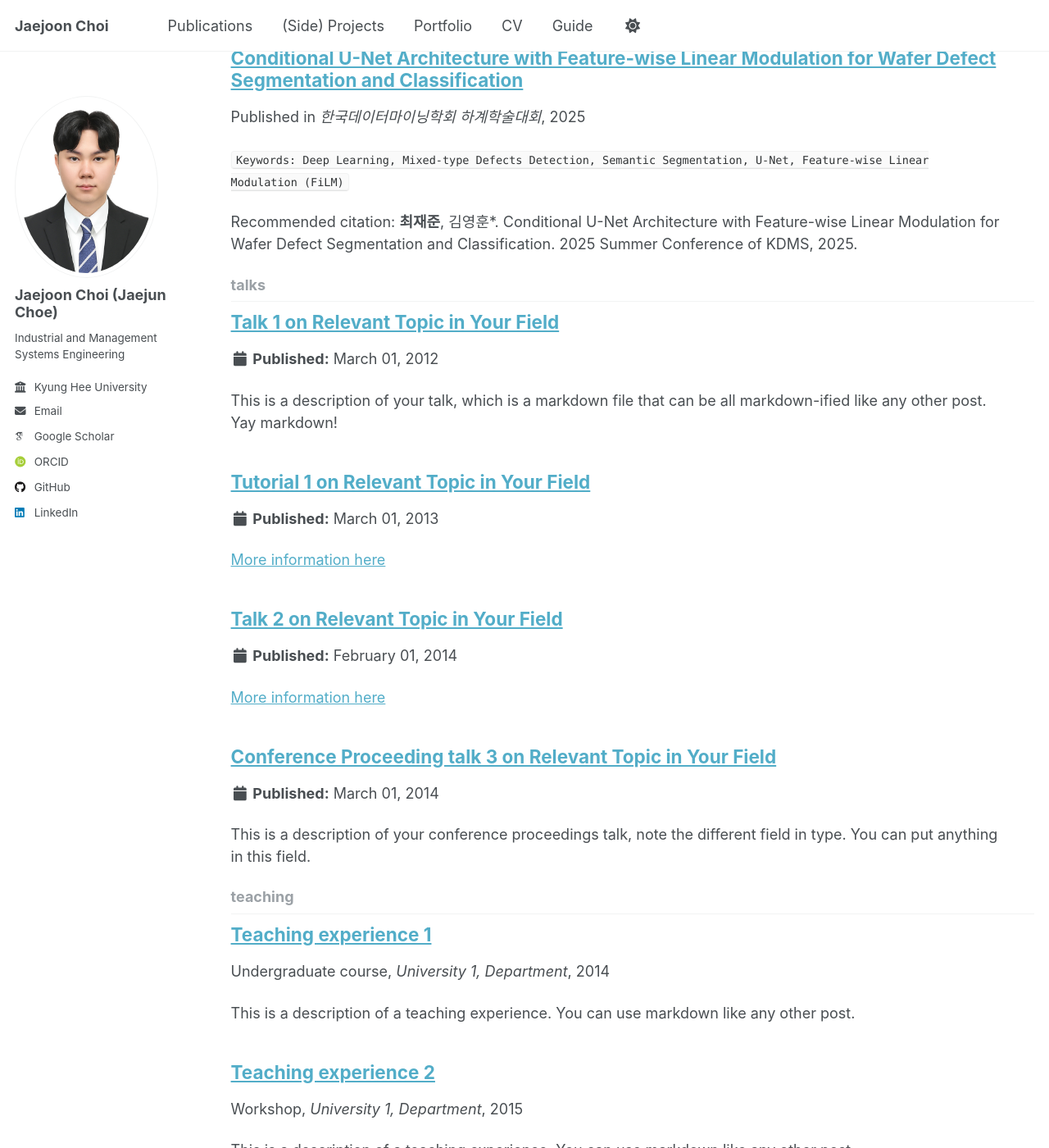
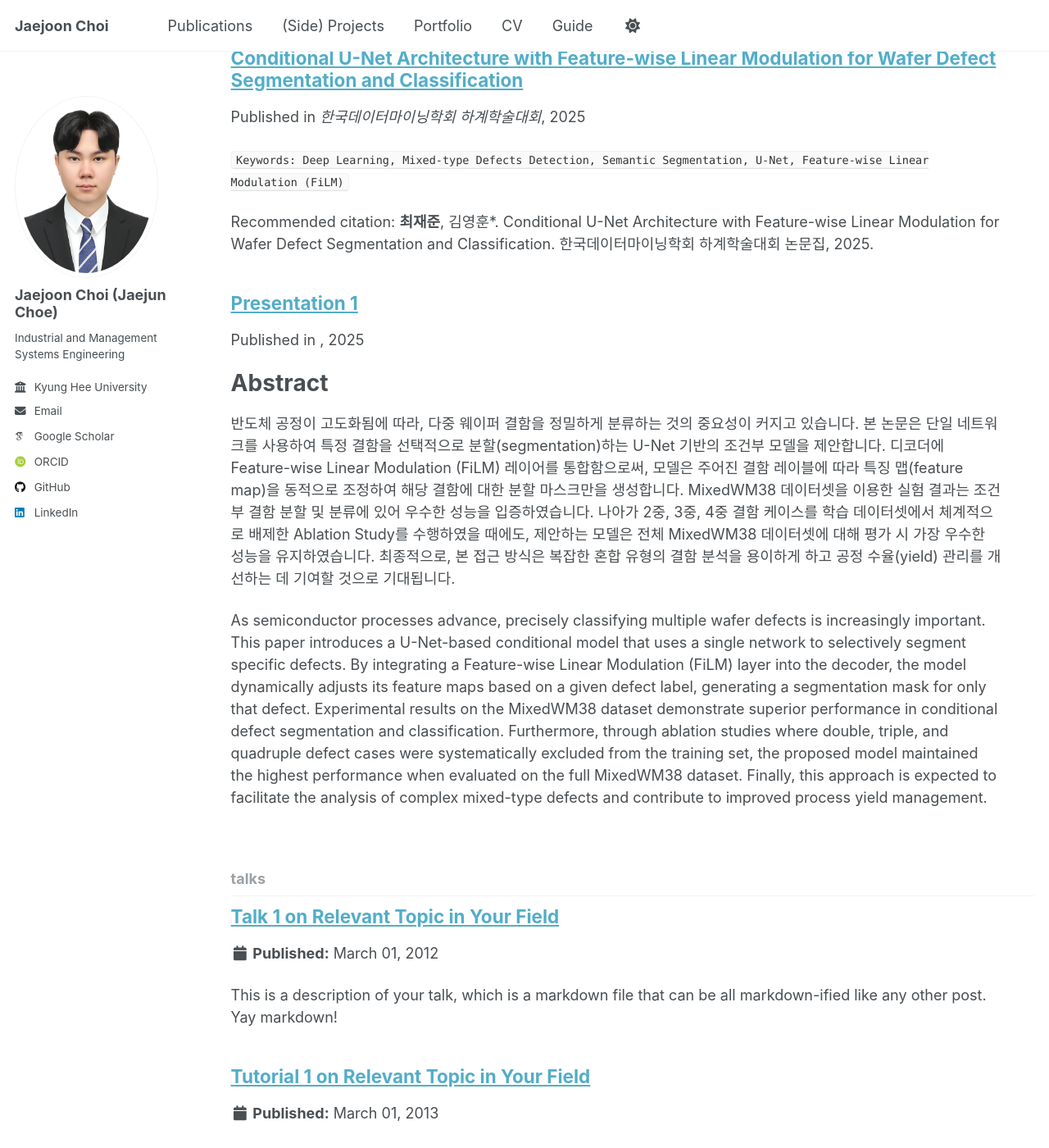
Before and after one commit to jaejunchoe/jaejunchoe.github.io, a Jekyll site: the page built from _pages/collection-archive.html, in a window 1280 px wide and 1400 px high, scrolled down 2148 px. Shown: the whole window at 82% size. Built offline with Jekyll 4.4.1, drawn with Linux system fonts in a browser that asks for light colours; some web fonts are replaced; some of the changed text lies outside the part shown.

Commit message:
initial commit

```diff
--- a/_publications/2025-08-29-poster-4.md
+++ b/_publications/2025-08-29-poster-4.md
@@ -6,8 +6,8 @@ permalink: /publication/2025-08-29-poster-4
 excerpt: '`Keywords: Deep Learning, Mixed-type Defects Detection, Semantic Segmentation, U-Net, Feature-wise Linear Modulation (FiLM)`'
 date: 2025-08-29
 venue: '한국데이터마이닝학회 하계학술대회'
-#paperurl: ''
-citation: '<strong>최재준</strong>, 김영훈*. Conditional U-Net Architecture with Feature-wise Linear Modulation for Wafer Defect Segmentation and Classification. 2025 Summer Conference of KDMS, 2025.'
+#paperurl: 'https://www.kdms.or.kr/bbs/download.php?bo_table=notice&wr_id=42&no=0&js=on'
+citation: '<strong>최재준</strong>, 김영훈*. Conditional U-Net Architecture with Feature-wise Linear Modulation for Wafer Defect Segmentation and Classification. 한국데이터마이닝학회 하계학술대회 논문집, 2025.'
 ---
 
 # Abstract
--- /dev/null
+++ b/_publications/2025-11-06-presentation-1.md
@@ -0,0 +1,19 @@
+---
+#title: "웨이퍼 빈 맵 분류를 위한 Feature-Wise Linear Modulation 기반 조건부 분할 모델"
+#collection: publications
+#category: conferences
+#permalink: /publication/2025-11-06-presentation-1
+#excerpt: '`Keywords: Deep Learning, Mixed-type Defects Detection & Semantic Segmentation, Disentanglement of Mixed Defects, Feature-wise Linear Modulation (FiLM)`'
+#date: 2025-11-06
+#venue: '대한산업공학회 추계학술대회'
+#paperurl: ''
+##citation: '<strong>최재준</strong>, 김영훈*. 웨이퍼 빈 맵 분류를 위한 Feature-Wise Linear Modulation 기반 조건부 분할 모델. 대한산업공학회 추계학술대회 논문집, 2025, -.'
+---
+
+# Abstract
+반도체 공정이 고도화됨에 따라, 다중 웨이퍼 결함을 정밀하게 분류하는 것의 중요성이 커지고 있습니다. 본 논문은 단일 네트워크를 사용하여 특정 결함을 선택적으로 분할(segmentation)하는 U-Net 기반의 조건부 모델을 제안합니다. 디코더에 Feature-wise Linear Modulation (FiLM) 레이어를 통합함으로써, 모델은 주어진 결함 레이블에 따라 특징 맵(feature map)을 동적으로 조정하여 해당 결함에 대한 분할 마스크만을 생성합니다. MixedWM38 데이터셋을 이용한 실험 결과는 조건부 결함 분할 및 분류에 있어 우수한 성능을 입증하였습니다. 나아가 2중, 3중, 4중 결함 케이스를 학습 데이터셋에서 체계적으로 배제한 Ablation Study를 수행하였을 때에도, 제안하는 모델은 전체 MixedWM38 데이터셋에 대해 평가 시 가장 우수한 성능을 유지하였습니다. 최종적으로, 본 접근 방식은 복잡한 혼합 유형의 결함 분석을 용이하게 하고 공정 수율(yield) 관리를 개선하는 데 기여할 것으로 기대됩니다.   <br/>
+
+
+As semiconductor processes advance, precisely classifying multiple wafer defects is increasingly important. This paper introduces a U-Net-based conditional model that uses a single network to selectively segment specific defects. By integrating a Feature-wise Linear Modulation (FiLM) layer into the decoder, the model dynamically adjusts its feature maps based on a given defect label, generating a segmentation mask for only that defect. Experimental results on the MixedWM38 dataset demonstrate superior performance in conditional defect segmentation and classification. Furthermore, through ablation studies where double, triple, and quadruple defect cases were systematically excluded from the training set, the proposed model maintained the highest performance when evaluated on the full MixedWM38 dataset. Finally, this approach is expected to facilitate the analysis of complex mixed-type defects and contribute to improved process yield management.
+
+<br/>
```
Also changed, not shown: _publications/2024-05-04-poster-1.md (+1 -1 lines).
